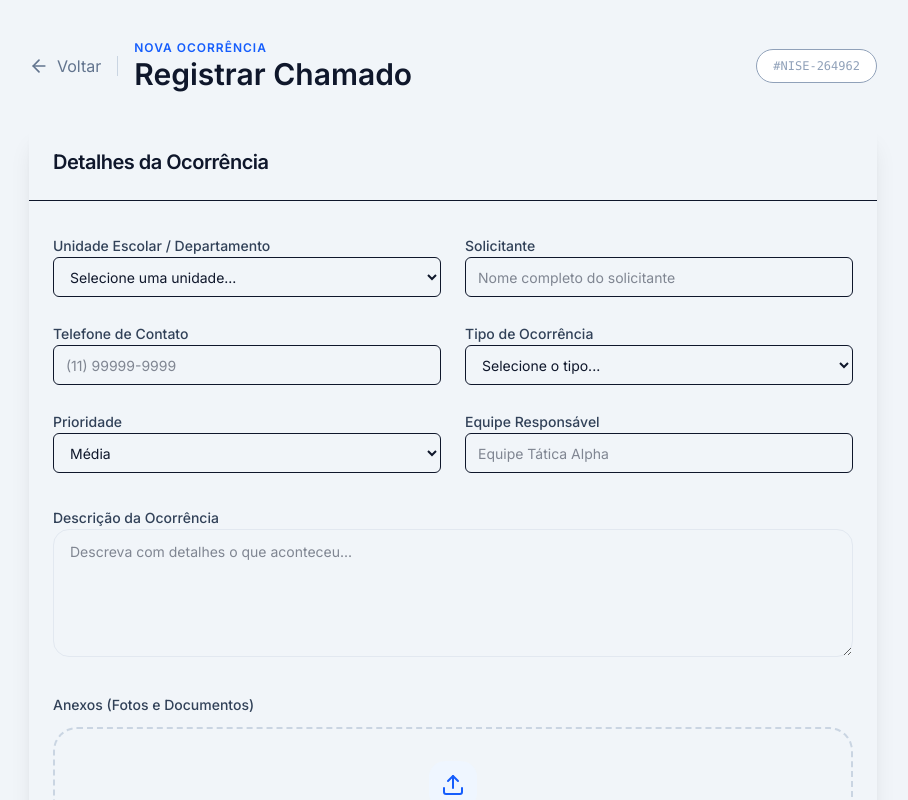
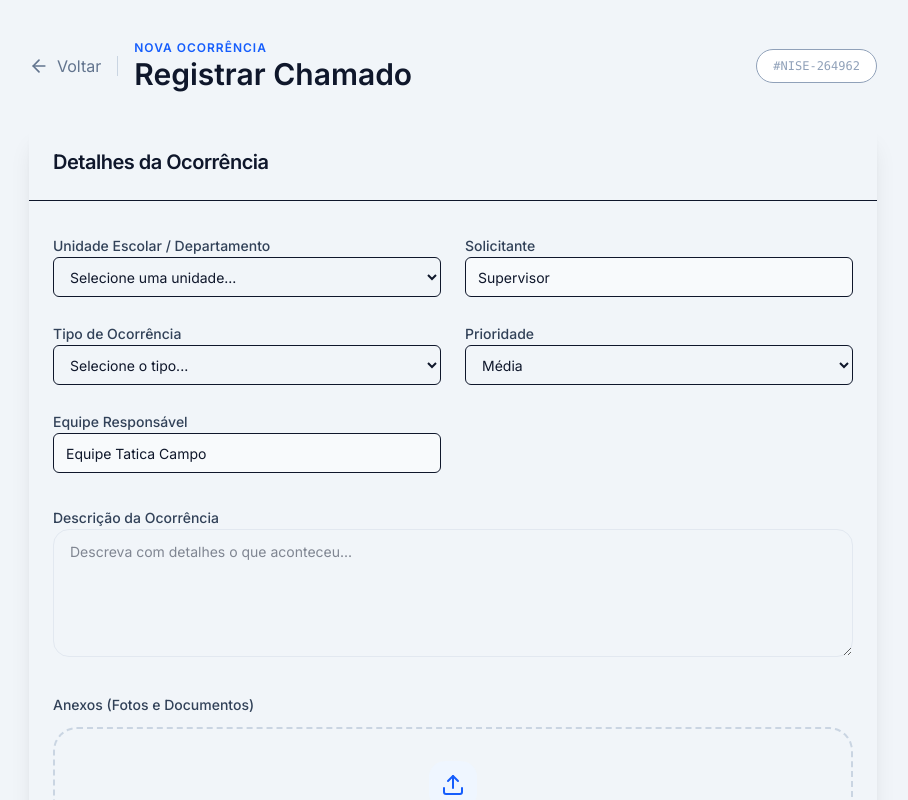
Before and after one commit to antoniooliveira-arch/seguran-aescolar, a Next.js app: page /new-call in a window 1280 px wide. Shown: the top 800 px of the page, without its empty margins (187-1095 px from the left). Built offline with nearby package versions, Linux system fonts and the light colour scheme.

Commit message:
Padronizar formulário: solicitante=Supervisor, ocultar telefone, equipe=Equipe Tatica Campo

```diff
--- a/src/app/new-call/page.tsx
+++ b/src/app/new-call/page.tsx
@@ -14,12 +14,12 @@ import toast from 'react-hot-toast';
 export default function NewCallPage() {
   const [formData, setFormData] = useState({
     schoolId: '',
-    requester: '',
+    requester: 'Supervisor',
     phone: '',
     type: '',
     priority: 'Média',
     description: '',
-    team: '',
+    team: 'Equipe Tatica Campo',
   });
   const [attachments, setAttachments] = useState<File[]>([]);
   const [isSubmitting, setIsSubmitting] = useState(false);
@@ -131,21 +131,14 @@ export default function NewCallPage() {
                 <div className="space-y-2">
                   <label className="text-sm font-medium text-slate-700">Solicitante</label>
                   <Input
-                    placeholder="Nome completo do solicitante"
                     value={formData.requester}
                     onChange={(e) => setFormData({ ...formData, requester: e.target.value })}
+                    className="bg-slate-50"
                     required
                   />
                 </div>
 
-                <div className="space-y-2">
-                  <label className="text-sm font-medium text-slate-700">Telefone de Contato</label>
-                  <Input
-                    placeholder="(11) 99999-9999"
-                    value={formData.phone}
-                    onChange={(e) => setFormData({ ...formData, phone: e.target.value })}
-                  />
-                </div>
+
 
                 <div className="space-y-2">
                   <label className="text-sm font-medium text-slate-700">Tipo de Ocorrência</label>
@@ -176,9 +169,9 @@ export default function NewCallPage() {
                 <div className="space-y-2">
                   <label className="text-sm font-medium text-slate-700">Equipe Responsável</label>
                   <Input
-                    placeholder="Equipe Tática Alpha"
                     value={formData.team}
-                    onChange={(e) => setFormData({ ...formData, team: e.target.value })}
+                    className="bg-slate-50"
+                    readOnly
                   />
                 </div>
               </div>
```
